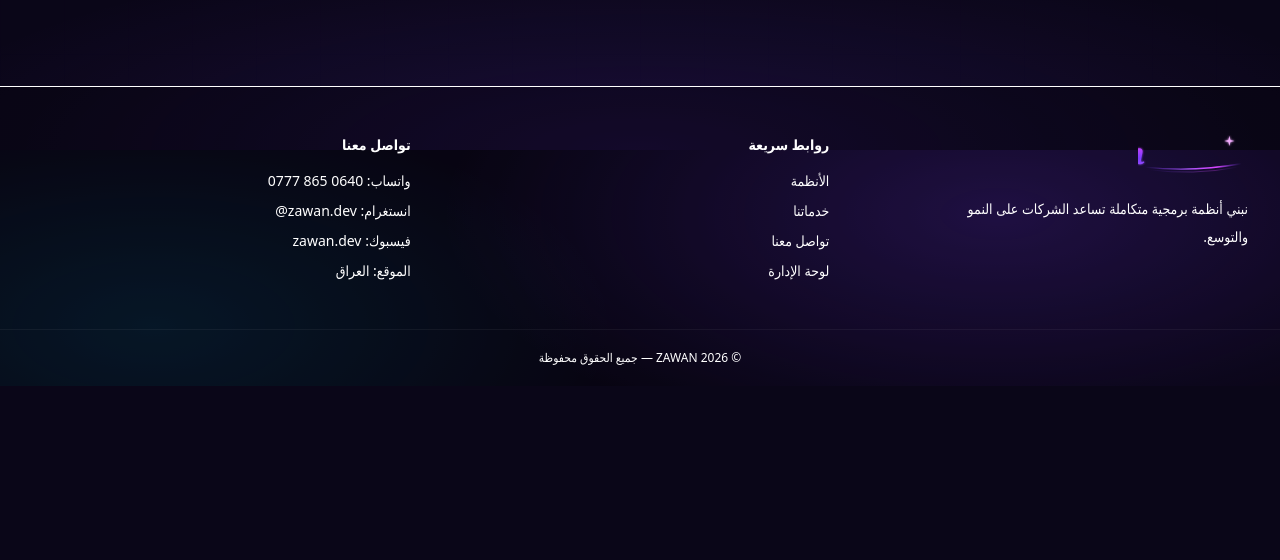
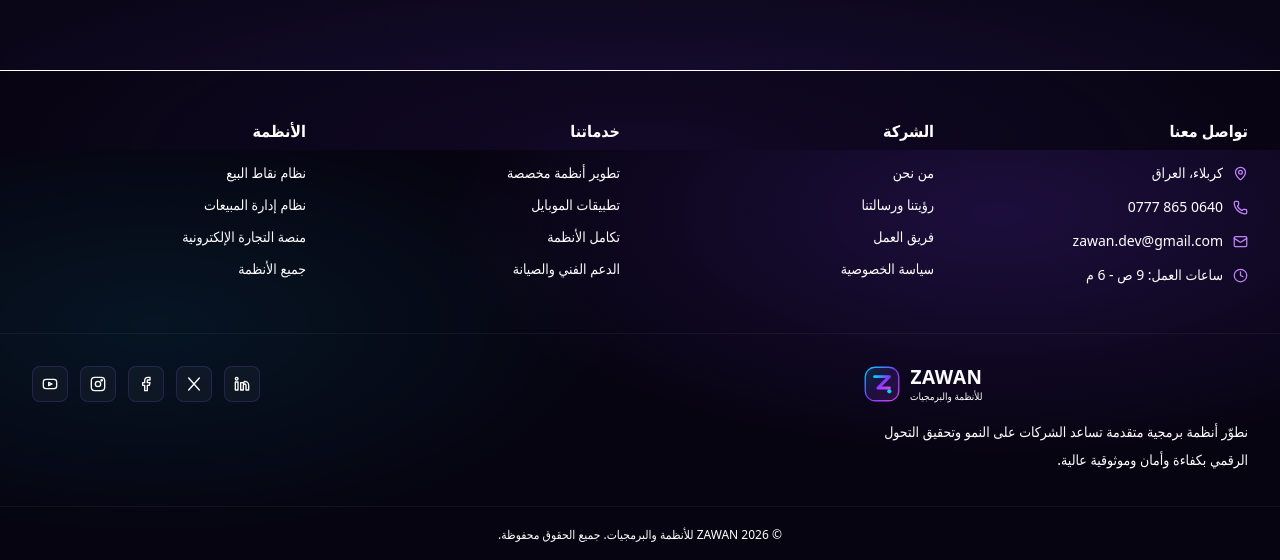
Before and after one commit to saffi277/web-market, a Next.js app in the folder web/: page /admin in a window 1280 px wide. Shown: the part 650-1210 px from the top of the page. Before the commit the page ends 1036 px from the top, so only its background shows below. Built offline with nearby package versions, Linux system fonts and the light colour scheme; no server answers.

Commit message:
Redesign: new logo lockup, navbar with about link, four-column footer

```diff
--- a/web/src/components/Footer.tsx
+++ b/web/src/components/Footer.tsx
@@ -1,33 +1,82 @@
 import Link from "next/link";
+import { MapPin, Phone, Mail, Clock } from "lucide-react";
+import { LinkedinIcon, XIcon, FacebookIcon, InstagramIcon, YoutubeIcon } from "./SocialIcons";
 import Logo from "./Logo";
 
+const contact = [
+  { Icon: MapPin, text: "كربلاء، العراق" },
+  { Icon: Phone, text: "0777 865 0640", href: "https://wa.me/9647778650640", ltr: true },
+  { Icon: Mail, text: "zawan.dev@gmail.com", href: "mailto:zawan.dev@gmail.com", ltr: true },
+  { Icon: Clock, text: "ساعات العمل: 9 ص - 6 م" },
+];
+
+const columns: { title: string; links: [string, string][] }[] = [
+  {
+    title: "الشركة",
+    links: [
+      ["/about", "من نحن"],
+      ["/about#vision", "رؤيتنا ورسالتنا"],
+      ["/about#team", "فريق العمل"],
+      ["/contact", "سياسة الخصوصية"],
+    ],
+  },
+  {
+    title: "خدماتنا",
+    links: [
+      ["/services", "تطوير أنظمة مخصصة"],
+      ["/services", "تطبيقات الموبايل"],
+      ["/services", "تكامل الأنظمة"],
+      ["/services", "الدعم الفني والصيانة"],
+    ],
+  },
+  {
+    title: "الأنظمة",
+    links: [
+      ["/systems/pos", "نظام نقاط البيع"],
+      ["/systems/sales-crm", "نظام إدارة المبيعات"],
+      ["/systems/store", "منصة التجارة الإلكترونية"],
+      ["/systems", "جميع الأنظمة"],
+    ],
+  },
+];
+
 const social = [
-  { label: "واتساب", href: "https://wa.me/9647778650640", text: "0777 865 0640" },
-  { label: "انستغرام", href: "https://instagram.com/zawan.dev", text: "@zawan.dev" },
-  { label: "فيسبوك", href: "https://facebook.com/zawan.dev", text: "zawan.dev" },
+  { Icon: LinkedinIcon, href: "https://linkedin.com/company/zawan", label: "لينكدإن" },
+  { Icon: XIcon, href: "https://twitter.com/zawan_dev", label: "إكس" },
+  { Icon: FacebookIcon, href: "https://facebook.com/zawan.dev", label: "فيسبوك" },
+  { Icon: InstagramIcon, href: "https://instagram.com/zawan.dev", label: "انستغرام" },
+  { Icon: YoutubeIcon, href: "https://youtube.com/@zawan", label: "يوتيوب" },
 ];
 
 export default function Footer() {
   return (
-    <footer className="mt-24 border-t border-[--color-line] bg-black/25">
-      <div className="mx-auto grid max-w-7xl gap-10 px-4 py-12 sm:px-6 md:grid-cols-3 lg:px-8">
+    <footer className="mt-20 border-t border-[--color-line] bg-black/30">
+      <div className="mx-auto grid max-w-7xl gap-10 px-4 py-12 sm:grid-cols-2 sm:px-6 lg:grid-cols-4 lg:px-8">
+        {/* contact */}
         <div>
-          <Logo className="h-11 w-auto" />
-          <p className="mt-4 max-w-xs text-sm leading-7 text-[--color-muted]">
-            نبني أنظمة برمجية متكاملة تساعد الشركات على النمو والتوسع.
-          </p>
+          <h3 className="mb-5 font-extrabold">تواصل معنا</h3>
+          <ul className="space-y-3.5 text-sm text-[--color-muted]">
+            {contact.map(({ Icon, text, href, ltr }) => (
+              <li key={text} className="flex items-center gap-2.5">
+                <Icon size={15} className="shrink-0 text-[#c084fc]" />
+                {href ? (
+                  <a href={href} className="transition-colors hover:text-white" dir={ltr ? "ltr" : undefined}>
+                    {text}
+                  </a>
+                ) : (
+                  <span>{text}</span>
+                )}
+              </li>
+            ))}
+          </ul>
         </div>
 
-        <nav className="text-sm">
-          <h3 className="mb-4 font-extrabold">روابط سريعة</h3>
-          <ul className="space-y-2.5 text-[--color-muted]">
-            {[
-              ["/systems", "الأنظمة"],
-              ["/services", "خدماتنا"],
-              ["/contact", "تواصل معنا"],
-              ["/admin", "لوحة الإدارة"],
-            ].map(([href, label]) => (
-              <li key={href}>
+        {columns.map((col) => (
+          <nav key={col.title}>
+            <h3 className="mb-5 font-extrabold">{col.title}</h3>
+            <ul className="space-y-3 text-sm text-[--color-muted]">
+              {col.links.map(([href, label]) => (
+                <li key={label}>
                   <Link href={href} className="transition-colors hover:text-white">
                     {label}
                   </Link>
@@ -35,29 +84,40 @@
               ))}
             </ul>
           </nav>
+        ))}
+      </div>
 
-        <div className="text-sm">
-          <h3 className="mb-4 font-extrabold">تواصل معنا</h3>
-          <ul className="space-y-2.5 text-[--color-muted]">
-            {social.map((s) => (
-              <li key={s.label}>
+      {/* brand strip */}
+      <div className="mx-auto max-w-7xl border-t border-white/5 px-4 py-8 sm:px-6 lg:px-8">
+        <div className="flex flex-col items-center gap-6 lg:flex-row lg:items-start lg:justify-between">
+          <div className="max-w-sm text-center lg:text-right">
+            <Logo className="justify-center lg:justify-start" />
+            <p className="mt-4 text-sm leading-7 text-[--color-muted]">
+              نطوّر أنظمة برمجية متقدمة تساعد الشركات على النمو وتحقيق التحول الرقمي بكفاءة
+              وأمان وموثوقية عالية.
+            </p>
+          </div>
+
+          <ul className="flex gap-3">
+            {social.map(({ Icon, href, label }) => (
+              <li key={label}>
                 <a
-                  href={s.href}
+                  href={href}
                   target="_blank"
                   rel="noopener noreferrer"
-                  className="transition-colors hover:text-white"
+                  aria-label={label}
+                  className="flex h-9 w-9 items-center justify-center rounded-lg border border-[#8b5cf6]/20 bg-white/[0.03] text-[--color-muted] transition-colors hover:border-[#8b5cf6]/60 hover:text-white"
                 >
-                  {s.label}: <span dir="ltr">{s.text}</span>
+                  <Icon size={16} />
                 </a>
               </li>
             ))}
-            <li>الموقع: العراق</li>
           </ul>
         </div>
       </div>
 
       <div className="border-t border-white/5 px-4 py-5 text-center text-xs text-[--color-muted]">
-        © {new Date().getFullYear()} ZAWAN — جميع الحقوق محفوظة
+        © {new Date().getFullYear()} ZAWAN للأنظمة والبرمجيات. جميع الحقوق محفوظة.
       </div>
     </footer>
   );
--- a/web/src/components/Logo.tsx
+++ b/web/src/components/Logo.tsx
@@ -1,61 +1,42 @@
-export default function Logo({ className = "" }: { className?: string }) {
+/** ZAWAN lockup: gradient Z glyph + wordmark with Arabic tagline. */
+export default function Logo({
+  className = "",
+  withTagline = true,
+}: {
+  className?: string;
+  withTagline?: boolean;
+}) {
   return (
-    <svg
-      viewBox="0 0 130 52"
-      className={className}
-      role="img"
-      aria-label="ZAWAN"
-    >
-      <defs>
-        <linearGradient id="zw-purple" x1="0%" y1="0%" x2="0%" y2="100%">
-          <stop offset="0%" stopColor="#f0abfc" />
-          <stop offset="30%" stopColor="#d844ff" />
-          <stop offset="65%" stopColor="#7c3cff" />
-          <stop offset="100%" stopColor="#a855f7" />
-        </linearGradient>
-        <linearGradient id="zw-white" x1="0%" y1="0%" x2="0%" y2="100%">
-          <stop offset="0%" stopColor="#ffffff" />
-          <stop offset="45%" stopColor="#e9e4ff" />
-          <stop offset="75%" stopColor="#c4b5fd" />
-          <stop offset="100%" stopColor="#ffffff" />
-        </linearGradient>
-        <linearGradient id="zw-swoosh" x1="0%" y1="0%" x2="100%" y2="0%">
-          <stop offset="0%" stopColor="#7c3cff" stopOpacity="0" />
-          <stop offset="45%" stopColor="#a855f7" />
-          <stop offset="75%" stopColor="#d844ff" />
-          <stop offset="100%" stopColor="#7c3cff" stopOpacity="0" />
-        </linearGradient>
-        <filter id="zw-glow" x="-20%" y="-20%" width="140%" height="140%">
-          <feGaussianBlur stdDeviation="1.2" result="b" />
-          <feMerge>
-            <feMergeNode in="b" />
-            <feMergeNode in="SourceGraphic" />
-          </feMerge>
-        </filter>
-      </defs>
+    <span className={`flex items-center gap-2.5 ${className}`} dir="ltr">
+      <svg viewBox="0 0 44 44" className="h-9 w-9 shrink-0" role="img" aria-label="ZAWAN">
+        <defs>
+          <linearGradient id="zw-mark" x1="0" y1="0" x2="1" y2="1">
+            <stop offset="0%" stopColor="#00d4ff" />
+            <stop offset="50%" stopColor="#7c3cff" />
+            <stop offset="100%" stopColor="#d844ff" />
+          </linearGradient>
+        </defs>
+        <rect x="1.5" y="1.5" width="41" height="41" rx="12" fill="url(#zw-mark)" opacity="0.16" />
+        <rect x="1.5" y="1.5" width="41" height="41" rx="12" fill="none" stroke="url(#zw-mark)" strokeWidth="1.6" />
+        <path
+          d="M13 13 H31 L17 27 H31"
+          fill="none"
+          stroke="url(#zw-mark)"
+          strokeWidth="3.6"
+          strokeLinecap="round"
+          strokeLinejoin="round"
+        />
+        <circle cx="31" cy="31" r="2.6" fill="#00d4ff" />
+      </svg>
 
-      <path d="M 8 38 Q 65 44 122 34" stroke="url(#zw-swoosh)" strokeWidth="1.6" fill="none" />
-      <path d="M 12 41 Q 65 48 118 38" stroke="url(#zw-swoosh)" strokeWidth="0.7" fill="none" opacity="0.5" />
-
-      <g filter="url(#zw-glow)" transform="translate(108,7)">
-        <path d="M0,-6 L1.2,-1.2 L6,0 L1.2,1.2 L0,6 L-1.2,1.2 L-6,0 L-1.2,-1.2 Z" fill="#f0abfc" />
-      </g>
-
-      <text
-        x="8"
-        y="34"
-        fontFamily="Georgia, 'Times New Roman', serif"
-        fontSize="34"
-        fontStyle="italic"
-        fontWeight="bold"
-        filter="url(#zw-glow)"
-      >
-        <tspan fill="url(#zw-purple)">Z</tspan>
-        <tspan fill="url(#zw-white)">a</tspan>
-        <tspan fill="url(#zw-purple)">w</tspan>
-        <tspan fill="url(#zw-white)">a</tspan>
-        <tspan fill="url(#zw-purple)">n</tspan>
-      </text>
-    </svg>
+      <span className="leading-none">
+        <span className="block text-[19px] font-black tracking-wide text-white">ZAWAN</span>
+        {withTagline && (
+          <span className="mt-1 block text-[10px] font-medium text-[--color-muted]" dir="rtl">
+            للأنظمة والبرمجيات
+          </span>
+        )}
+      </span>
+    </span>
   );
 }
--- a/web/src/components/Navbar.tsx
+++ b/web/src/components/Navbar.tsx
@@ -3,13 +3,14 @@
 import Link from "next/link";
 import { usePathname } from "next/navigation";
 import { useEffect, useState } from "react";
-import { Menu, X } from "lucide-react";
+import { Menu, X, Rocket } from "lucide-react";
 import Logo from "./Logo";
 
 const links = [
   { href: "/", label: "الرئيسية" },
   { href: "/systems", label: "الأنظمة" },
   { href: "/services", label: "خدماتنا" },
+  { href: "/about", label: "من نحن" },
   { href: "/contact", label: "تواصل معنا" },
 ];
 
@@ -17,9 +18,17 @@
   const pathname = usePathname() ?? "/";
   const path = pathname.replace(/\/+$/, "") || "/";
   const [open, setOpen] = useState(false);
+  const [scrolled, setScrolled] = useState(false);
 
   // Close the drawer whenever navigation lands on a new page.
   useEffect(() => setOpen(false), [pathname]);
+
+  useEffect(() => {
+    const onScroll = () => setScrolled(window.scrollY > 8);
+    onScroll();
+    window.addEventListener("scroll", onScroll, { passive: true });
+    return () => window.removeEventListener("scroll", onScroll);
+  }, []);
 
   // The demo workspace and dashboard run their own chrome.
   if (path.startsWith("/admin") || path.startsWith("/demo/")) return null;
@@ -28,13 +37,19 @@
     href === "/" ? path === "/" : path === href || path.startsWith(href + "/");
 
   return (
-    <header className="fixed inset-x-0 top-0 z-50 border-b border-[--color-line] bg-[#05040b]/95 backdrop-blur-xl">
+    <header
+      className={`fixed inset-x-0 top-0 z-50 transition-colors duration-300 ${
+        scrolled
+          ? "border-b border-[--color-line] bg-[#0a0618]/95 backdrop-blur-xl"
+          : "border-b border-transparent bg-[#0a0618]/70 backdrop-blur-md"
+      }`}
+    >
       <div className="mx-auto flex h-16 max-w-7xl items-center justify-between gap-4 px-4 sm:px-6 lg:h-20 lg:px-8">
         <Link href="/" aria-label="ZAWAN — الصفحة الرئيسية" className="shrink-0">
-          <Logo className="h-10 w-auto lg:h-12" />
+          <Logo />
         </Link>
 
-        <nav className="hidden items-center gap-8 lg:flex xl:gap-11">
+        <nav className="hidden items-center gap-7 lg:flex xl:gap-9">
           {links.map(({ href, label }) => {
             const active = isActive(href);
             return (
@@ -42,15 +57,15 @@
                 key={href}
                 href={href}
                 aria-current={active ? "page" : undefined}
-                className={`flex flex-col items-center gap-1.5 text-[15px] font-bold transition-opacity ${
+                className={`flex flex-col items-center gap-1.5 text-[14.5px] font-bold transition-opacity ${
                   active ? "opacity-100" : "opacity-70 hover:opacity-100"
                 }`}
               >
                 {label}
                 <span
-                  className={`block h-0.5 w-16 rounded-full transition-all ${
+                  className={`block h-0.5 w-14 rounded-full transition-all ${
                     active
-                      ? "bg-gradient-to-r from-transparent via-[#d844ff] to-transparent shadow-[0_0_14px_#d844ff]"
+                      ? "bg-gradient-to-r from-transparent via-[#c13cff] to-transparent shadow-[0_0_14px_#c13cff]"
                       : "bg-transparent"
                   }`}
                 />
@@ -62,9 +77,10 @@
         <div className="flex items-center gap-2">
           <Link
             href="/contact"
-            className="hidden rounded-xl bg-gradient-to-br from-[#7c3cff] to-[#d844ff] px-5 py-2.5 text-sm font-extrabold shadow-[0_0_26px_rgba(168,85,247,0.35)] transition-transform hover:scale-[1.03] sm:block lg:px-6 lg:py-3"
+            className="hidden items-center gap-2 rounded-xl bg-gradient-to-l from-[#7c3cff] to-[#c13cff] px-5 py-2.5 text-sm font-extrabold shadow-[0_0_26px_rgba(124,60,255,0.35)] transition-transform hover:scale-[1.03] sm:inline-flex lg:px-6 lg:py-3"
           >
-            ابدأ مشروعك ↗
+            <Rocket size={16} />
+            ابدأ مشروعك
           </Link>
 
           <button
@@ -80,7 +96,7 @@
       </div>
 
       {open && (
-        <nav className="border-t border-[--color-line] bg-[#05040b]/98 px-4 pb-5 pt-2 lg:hidden">
+        <nav className="border-t border-[--color-line] bg-[#0a0618]/98 px-4 pb-5 pt-2 lg:hidden">
           {links.map(({ href, label }) => {
             const active = isActive(href);
             return (
@@ -92,16 +108,17 @@
                   active ? "text-[#e879f9]" : "text-white/75"
                 }`}
               >
-                {active && <span className="ml-2 text-[#d844ff]">—</span>}
+                {active && <span className="ml-2 text-[#c13cff]">—</span>}
                 {label}
               </Link>
             );
           })}
           <Link
             href="/contact"
-            className="mt-4 block rounded-xl bg-gradient-to-br from-[#7c3cff] to-[#d844ff] py-3 text-center text-sm font-extrabold"
+            className="mt-4 flex items-center justify-center gap-2 rounded-xl bg-gradient-to-l from-[#7c3cff] to-[#c13cff] py-3 text-sm font-extrabold"
           >
-            ابدأ مشروعك ↗
+            <Rocket size={16} />
+            ابدأ مشروعك
           </Link>
         </nav>
       )}
--- a/web/src/components/SocialIcons.tsx
+++ b/web/src/components/SocialIcons.tsx
@@ -1,13 +1,14 @@
 type IconProps = { size?: number; style?: React.CSSProperties; className?: string };
 
-export function InstagramIcon({ size = 20, style, className }: IconProps) {
+/** Brand marks, hand-rolled because lucide dropped its brand set. */
+function wrap(path: React.ReactNode, { size = 20, style, className }: IconProps, filled = false) {
   return (
     <svg
       width={size}
       height={size}
       viewBox="0 0 24 24"
-      fill="none"
-      stroke="currentColor"
+      fill={filled ? "currentColor" : "none"}
+      stroke={filled ? "none" : "currentColor"}
       strokeWidth="2"
       strokeLinecap="round"
       strokeLinejoin="round"
@@ -15,29 +16,53 @@
       className={className}
       aria-hidden
     >
-      <rect x="2" y="2" width="20" height="20" rx="5" />
-      <circle cx="12" cy="12" r="4" />
-      <circle cx="17.5" cy="6.5" r="1" fill="currentColor" />
+      {path}
     </svg>
   );
 }
 
-export function FacebookIcon({ size = 20, style, className }: IconProps) {
-  return (
-    <svg
-      width={size}
-      height={size}
-      viewBox="0 0 24 24"
-      fill="none"
-      stroke="currentColor"
-      strokeWidth="2"
-      strokeLinecap="round"
-      strokeLinejoin="round"
-      style={style}
-      className={className}
-      aria-hidden
-    >
-      <path d="M18 2h-3a5 5 0 0 0-5 5v3H7v4h3v8h4v-8h3l1-4h-4V7a1 1 0 0 1 1-1h3z" />
-    </svg>
+export function InstagramIcon(p: IconProps) {
+  return wrap(
+    <>
+      <rect x="2" y="2" width="20" height="20" rx="5" />
+      <circle cx="12" cy="12" r="4" />
+      <circle cx="17.5" cy="6.5" r="1" fill="currentColor" />
+    </>,
+    p,
   );
 }
+
+export function FacebookIcon(p: IconProps) {
+  return wrap(<path d="M18 2h-3a5 5 0 0 0-5 5v3H7v4h3v8h4v-8h3l1-4h-4V7a1 1 0 0 1 1-1h3z" />, p);
+}
+
+export function LinkedinIcon(p: IconProps) {
+  return wrap(
+    <>
+      <path d="M16 8a6 6 0 0 1 6 6v7h-4v-7a2 2 0 0 0-4 0v7h-4v-11h4v1.5A6 6 0 0 1 16 8z" />
+      <rect x="2" y="9" width="4" height="12" />
+      <circle cx="4" cy="4" r="2" />
+    </>,
+    p,
+  );
+}
+
+export function XIcon(p: IconProps) {
+  return wrap(
+    <>
+      <path d="M4 3 L20 21" />
+      <path d="M20 3 L4 21" />
+    </>,
+    p,
+  );
+}
+
+export function YoutubeIcon(p: IconProps) {
+  return wrap(
+    <>
+      <rect x="2" y="5" width="20" height="14" rx="4" />
+      <path d="M10 9.5 L15 12 L10 14.5 Z" />
+    </>,
+    p,
+  );
+}
```
Lines whose indentation alone changed are shown as unchanged.
